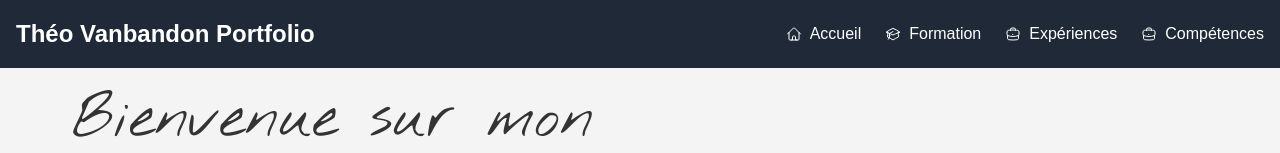
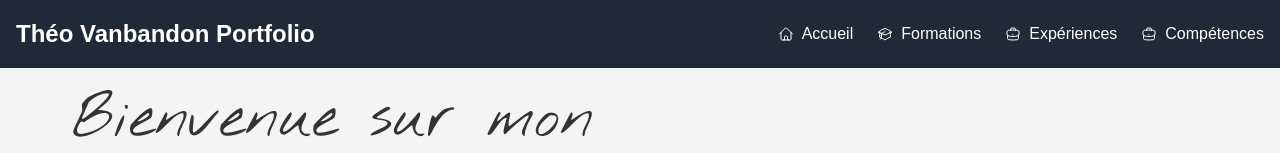
Before and after one commit to theo-vanbandon/portfolio-nextjs, a Next.js app: page / in a window 1280 px wide. Shown: the top 153 px of the page. Built offline with nearby package versions, Linux system fonts and the light colour scheme.

Commit message:
:art: Harmonisation du header

```diff
--- a/app/components/Header.tsx
+++ b/app/components/Header.tsx
@@ -69,7 +69,7 @@ export default function Header() {
                                 d="M4.26 10.147a60.438 60.438 0 0 0-.491 6.347A48.62 48.62 0 0 1 12 20.904a48.62 48.62 0 0 1 8.232-4.41 60.46 60.46 0 0 0-.491-6.347m-15.482 0a50.636 50.636 0 0 0-2.658-.813A59.906 59.906 0 0 1 12 3.493a59.903 59.903 0 0 1 10.399 5.84c-.896.248-1.783.52-2.658.814m-15.482 0A50.717 50.717 0 0 1 12 13.489a50.702 50.702 0 0 1 7.74-3.342M6.75 15a.75.75 0 1 0 0-1.5.75.75 0 0 0 0 1.5Zm0 0v-3.675A55.378 55.378 0 0 1 12 8.443m-7.007 11.55A5.981 5.981 0 0 0 6.75 15.75v-1.5"
                             />
                         </svg>
-                        Formation
+                        Formations
                     </Link>
                 </li>
                 <li>
```
